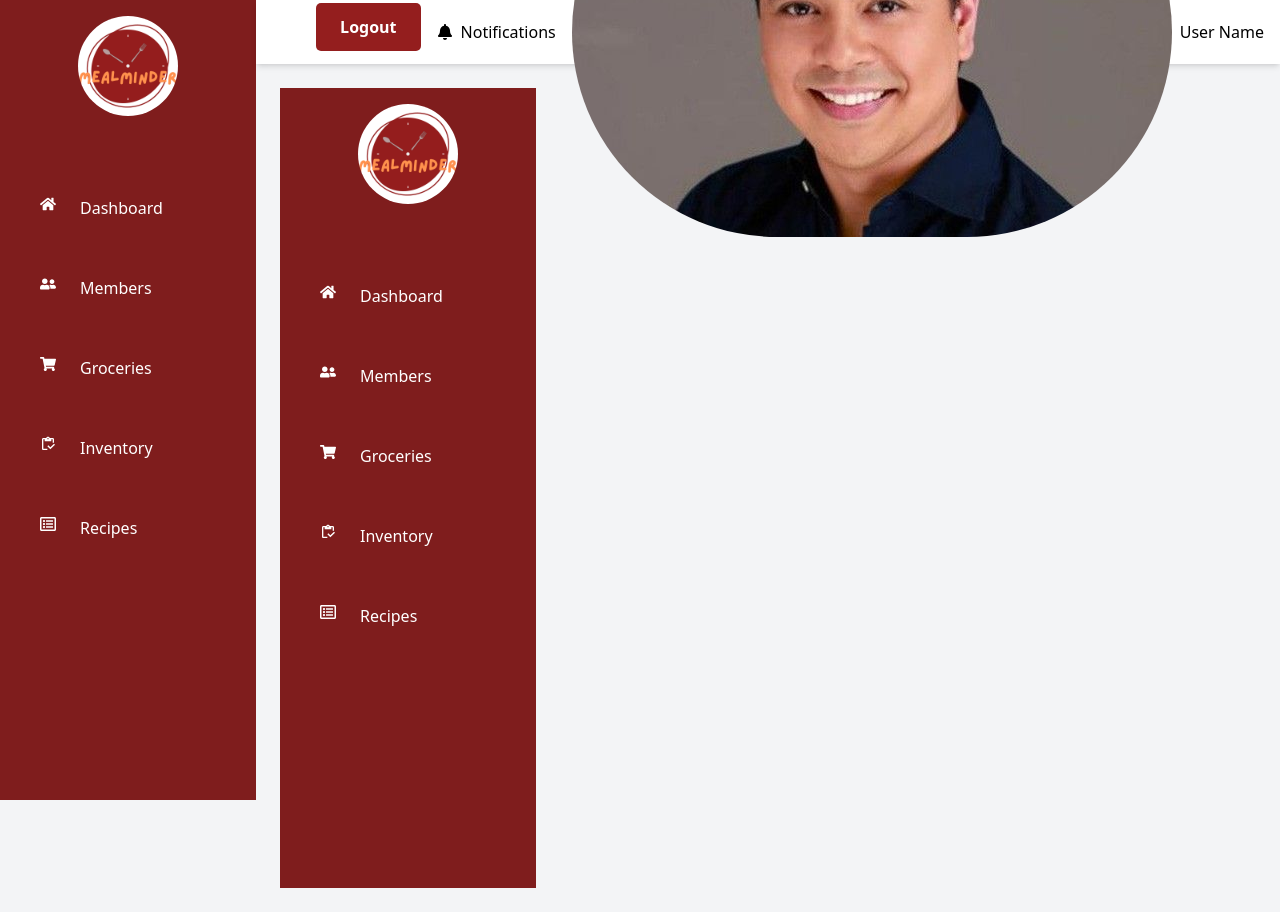
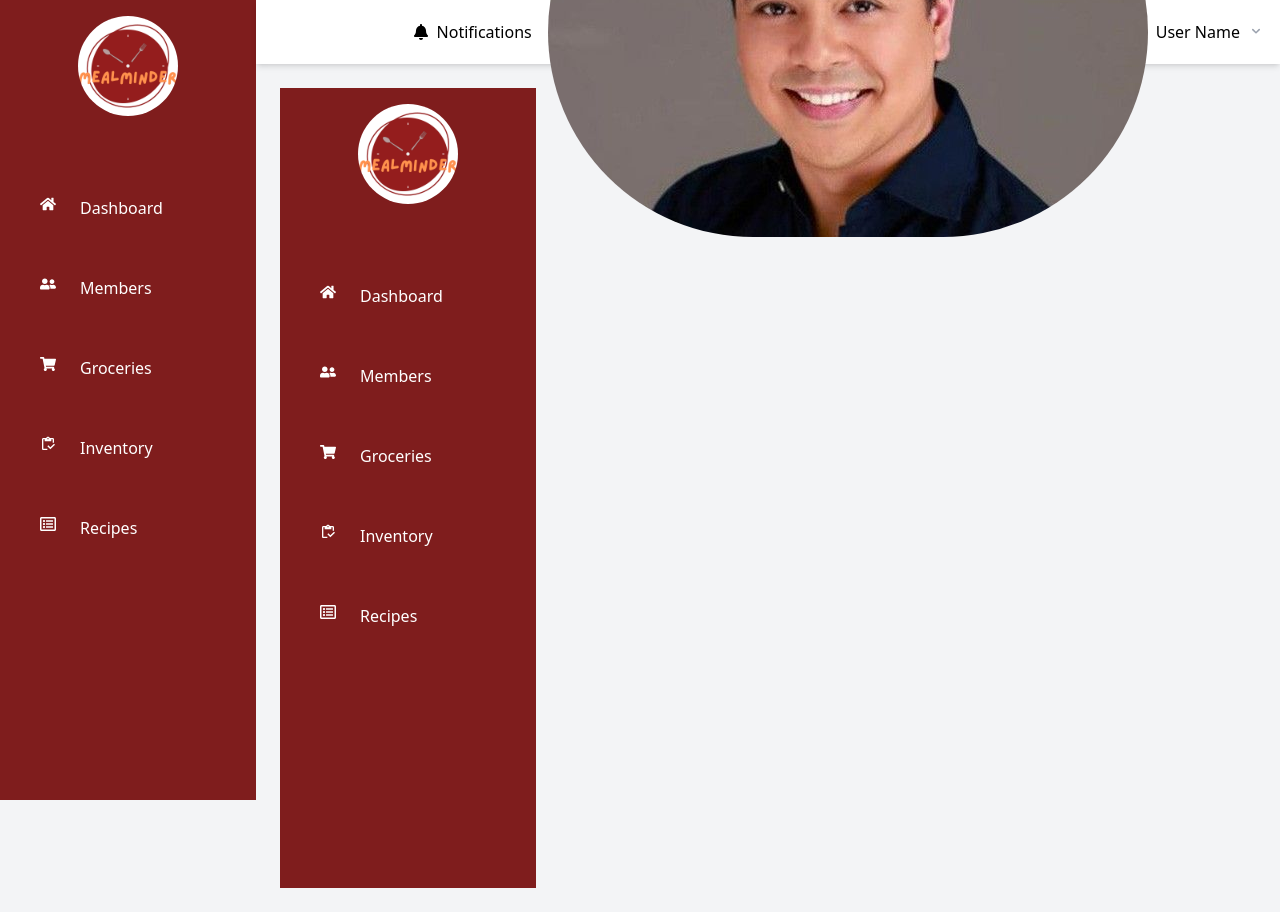
Before and after one commit to shidorn/meal-minder, a Next.js app in the folder meal-minder/: page /components/sidebar in a window 1280 px wide. Built offline with nearby package versions, Linux system fonts and the light colour scheme.

Commit message:
Add dropdown to profile section

```diff
--- a/meal-minder/app/components/header/header.tsx
+++ b/meal-minder/app/components/header/header.tsx
@@ -10,6 +10,7 @@ import { useRouter } from "next/navigation";
 const Header = () => {
   const router = useRouter();
   const [loading, setLoading] = useState(false);
+  const [isDropDownVisible, setIsDropDownVisible] = useState(false);
 
   const handleLogoutClick = async (e: any) => {
     e.preventDefault();
@@ -23,21 +24,29 @@ const Header = () => {
     router.push("/login");
     // }
   };
+  const handleProfileClick = () => {
+    setIsDropDownVisible(!isDropDownVisible);
+  };
 
   return (
     <header className="w-full h-16 bg-white text-black flex items-center justify-end px-4 shadow-md">
       <div className="flex items-center space-x-4">
-        <Button
+        {/* <Button
           title="Logout"
           onClick={handleLogoutClick}
           disabled={loading}
           loader={<ClipLoader size={24} />}
-        />
+        /> */}
         <button className="flex flex-row gap-2 items-center hover:text-red-900">
           <FaBell />
           <p>Notifications</p>
         </button>
-        <div className="flex items-center space-x-2">
+        {/* Dropdown Menu */}
+        <div className="relative">
+          <div
+            className="flex items-center space-x-2 cursor-pointer"
+            onClick={handleProfileClick}
+          >
             <Image
               src="/images/unnamed.jpg"
               alt="User Profile"
@@ -46,6 +55,42 @@ const Header = () => {
               className="rounded-full w-fit"
             />
             <span className="hidden md:block">User Name</span>
+            {/* Arrow for dropdown */}
+            <svg
+              xmlns="http://www.w3.org/2000/svg"
+              className={`h-4 w-4 ml-1 ${
+                isDropDownVisible ? "rotate-180" : ""
+              } text-gray-400 transition-transform duration-300`}
+              viewBox="0 0 20 20"
+              fill="currentColor"
+            >
+              <path
+                fillRule="evenodd"
+                d="M10 12a1 1 0 01-.707-.293l-4-4a1 1 0 111.414-1.414L10 9.586l3.293-3.293a1 1 0 111.414 1.414l-4 4a1 1 0 01-.707.293z"
+                clipRule="evenodd"
+              />
+            </svg>
+          </div>
+          {/* Dropdown content */}
+          {isDropDownVisible && (
+            <div className="absolute right-0 mt-2 w-48 bg-white rounded-lg shadow-lg py-1">
+              <a
+                href="#"
+                className="block px-4 py-2 text-gray-800 hover:bg-gray-300"
+              >
+                Profile
+              </a>
+              <hr className="my-1" />
+              <a
+                href="#"
+                className="block px-4 py-2 text-red-900 hover:bg-gray-300"
+                onClick={handleLogoutClick}
+                download={<ClipLoader size={24} />}
+              >
+                Logout
+              </a>
+            </div>
+          )}
         </div>
       </div>
     </header>
```
Lines whose indentation alone changed are shown as unchanged.
